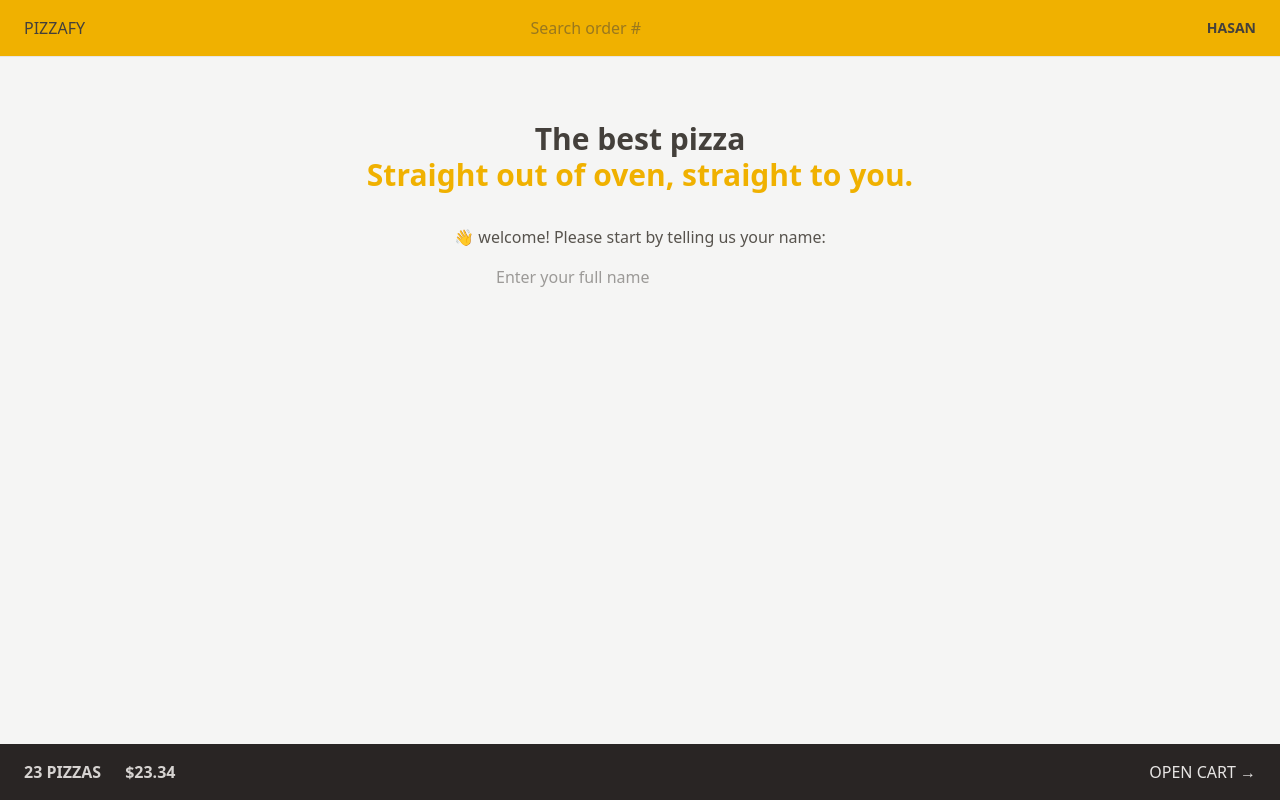
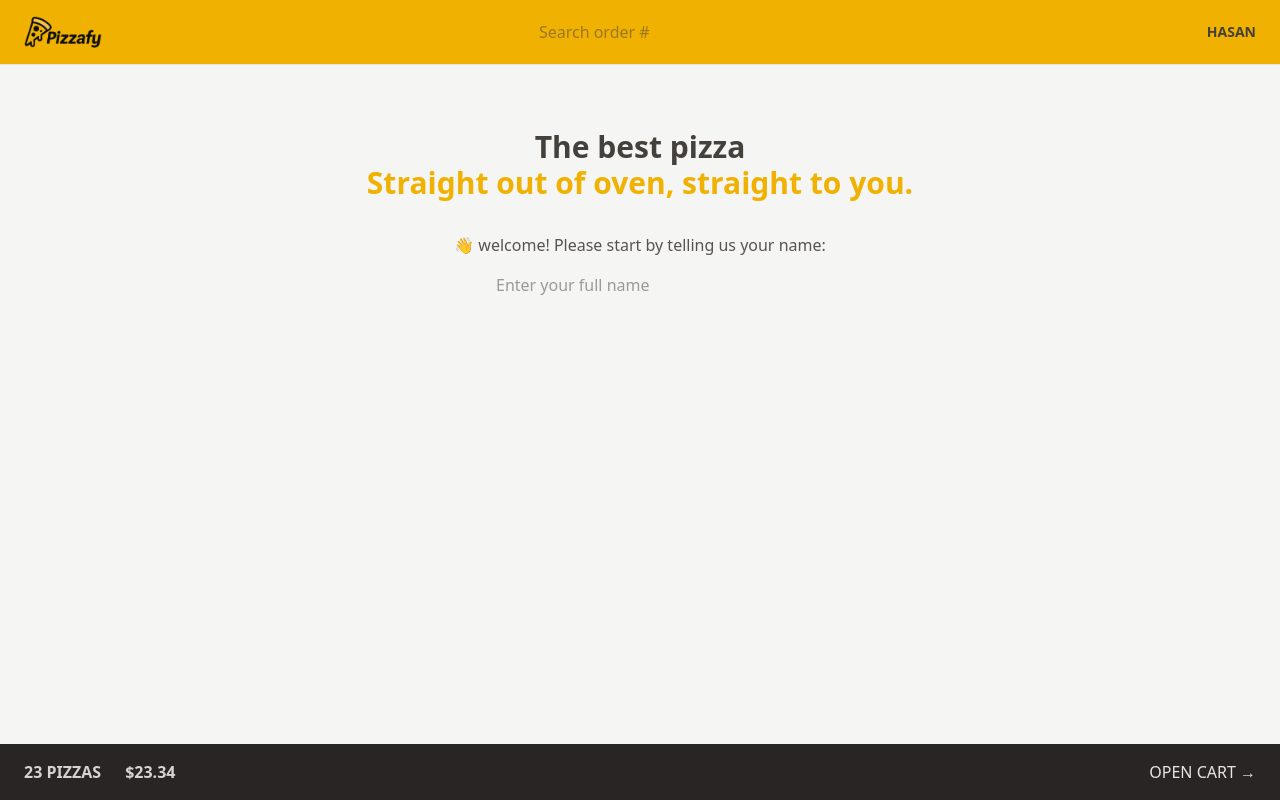
Before and after one commit to farhanahmedhasan/pizzafy, a React (Vite) app: page / in a window 1280 px wide. Built offline with nearby package versions, Linux system fonts and the light colour scheme.

Commit message:
added logo

```diff
--- a/src/layout/AppLayoutHeader.tsx
+++ b/src/layout/AppLayoutHeader.tsx
@@ -6,7 +6,9 @@ import Username from '../components/ui/user/Username'
 export default function AppLayoutHeader() {
   return (
     <header className="row-auto flex items-center justify-between bg-yellow-500 uppercase border-b border-stone-200 px-3 py-4 sm:px-6">
-      <Link to="/">Pizzafy</Link>
+      <Link to="/" className="cursor-pointer">
+        <img className="h-8" src="/assets/images/logo.png" />
+      </Link>
       <OrderSearch />
       <Username />
     </header>
```
Also changed, not shown: public/assets/images/logo.png (added).
